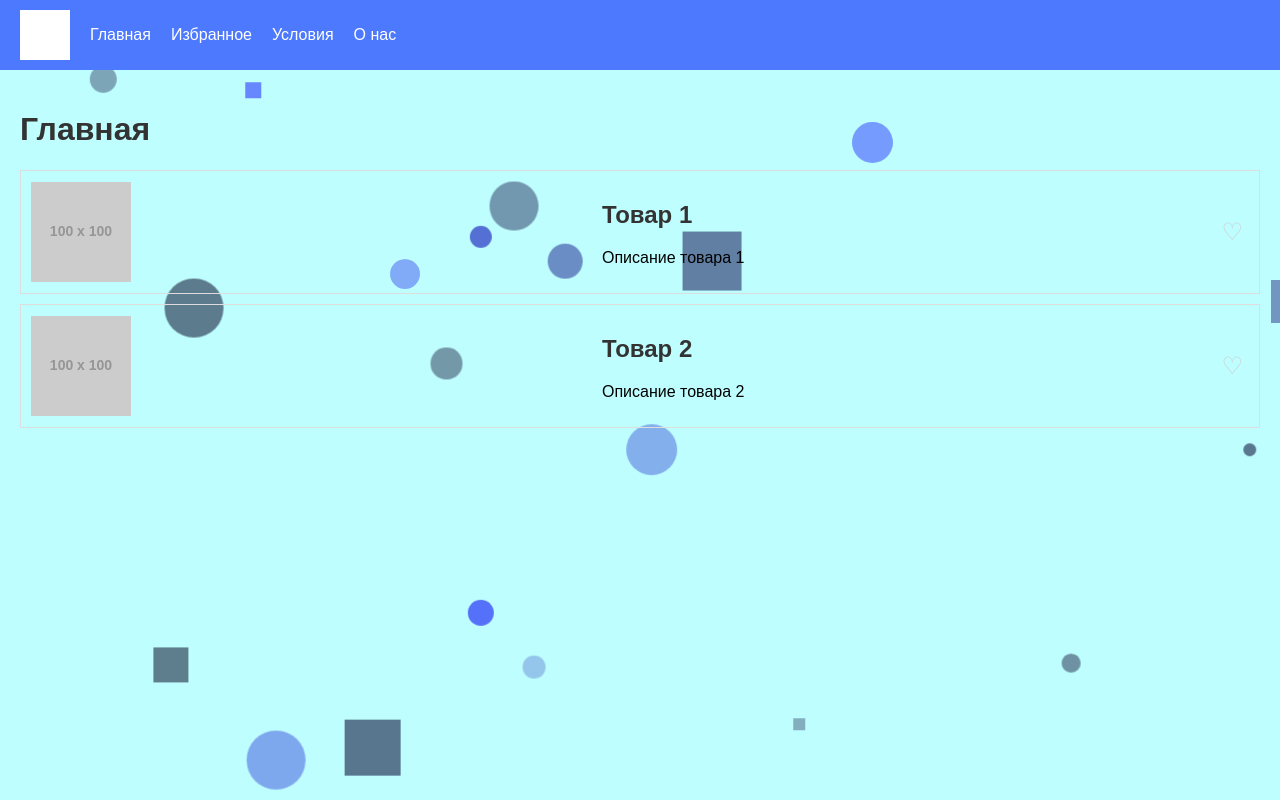
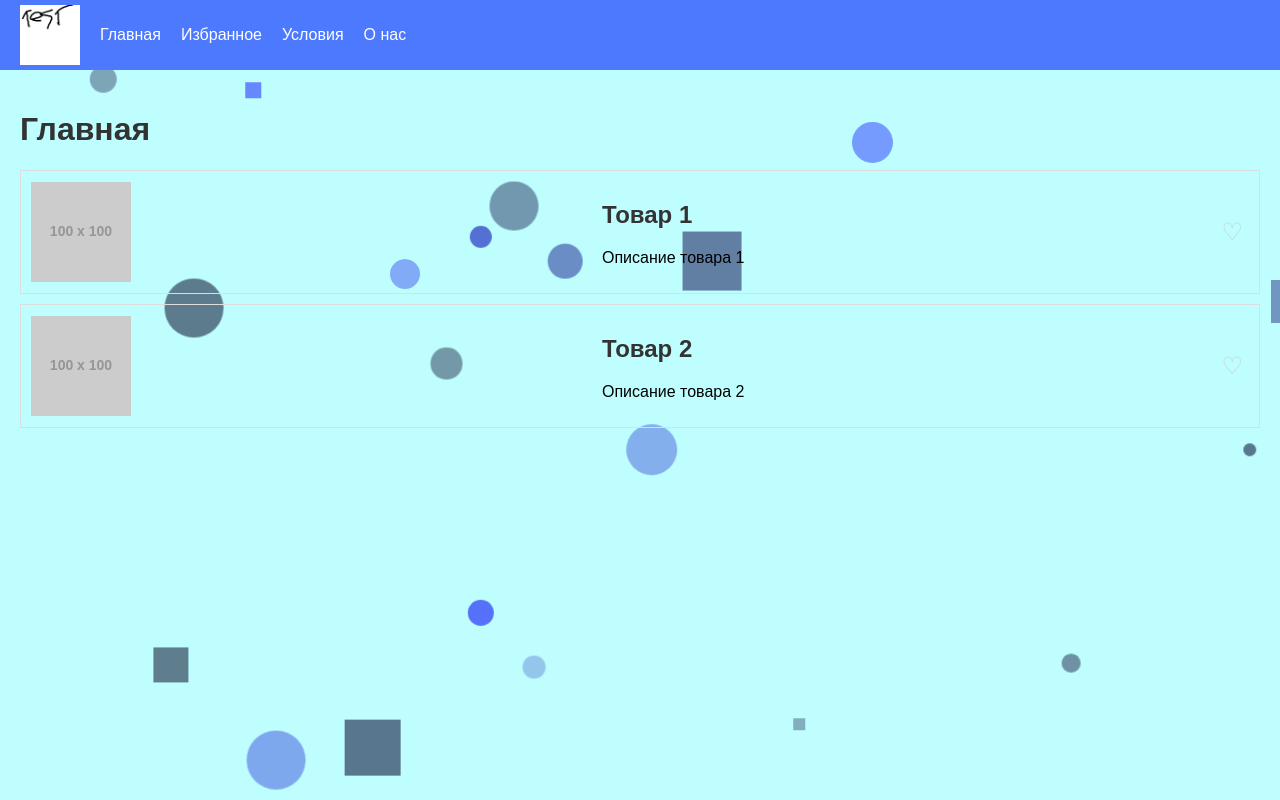
Before and after one commit to Alexasha05/diplom_bloha, a plain HTML site: page index.html in a window 1280 px wide. Drawn offline with Linux system fonts and the light colour scheme; placeholder pictures from the web are drawn by us.

Commit message:
Ver 0.1.2
Поправлена вёрстка, логотип размером 128*128 корректно вмещается в header, не изменяя размеров самого header, goyda.png является плейсхолдером и в дальнейшем будет убран (заменен на полноценный логотип, переименован на более корректное "logo.png").

WIP: создание полноценных папок img, scripts для более удобного хранения лишних данных, добавление изображений товаров, их описания, артикул, страница. Доработка страниц "О нас" и "Условия".

```diff
--- a/index.html
+++ b/index.html
@@ -8,10 +8,12 @@
 </head>
 <body>
     <!-- Контейнер для геометрических фигур -->
-    <div id="background-shapes" style="background-color: #bffeff "></div>
+    <div id="background-shapes" style="background-color: #bffeff;"></div>
 
     <header>
-        <div class="logo"></div>
+        <div class="logo">
+            <img src="goyda.png" alt="Логотип" />
+        </div>
         <nav>
             <a href="#home">Главная</a>
             <a href="#favorites">Избранное</a>
--- a/styles.css
+++ b/styles.css
@@ -42,40 +42,61 @@ body {
     }
 }
 
-/* Остальные стили остаются без изменений */
+/* Стили для header */
 header {
-    background-color: #4d79ff;
-    color: white;
-    padding: 10px 20px;
-    display: flex;
-    align-items: center;
+    display: flex; /* Flexbox для выравнивания элементов */
+    align-items: center; /* Вертикальное центрирование */
+    background-color: #4d79ff; /* Фоновый цвет */
+    color: white; /* Цвет текста */
+    padding: 0 20px; /* Отступы по горизонтали */
+    height: 70px; /* Фиксированная высота */
+    box-sizing: border-box; /* Учитываем padding в высоте */
 }
 
+/* Стили для логотипа */
 .logo {
-    width: 50px;
-    height: 50px;
-    background-color: white;
-    margin-right: 20px;
+    width: 60px; /* Ширина контейнера для логотипа */
+    height: 60px; /* Высота контейнера для логотипа */
+    display: flex; /* Flexbox для центрирования изображения */
+    align-items: center; /* Вертикальное центрирование */
+    justify-content: center; /* Горизонтальное центрирование */
+    background-color: white; /* Фон для контейнера логотипа */
+    margin-right: 20px; /* Отступ справа */
+    overflow: hidden; /* Обрезаем всё, что выходит за пределы контейнера */
 }
 
+    .logo img {
+        max-width: 100%; /* Изображение не выходит за границы контейнера */
+        max-height: 100%; /* Изображение не выходит за границы контейнера */
+        width: auto; /* Сохраняем пропорции */
+        height: auto; /* Сохраняем пропорции */
+        object-fit: contain; /* Гарантируем, что изображение помещается полностью */
+    }
+
+/* Стили для навигации */
 nav {
-    display: flex;
-    gap: 20px;
+    display: flex; /* Flexbox для размещения ссылок */
+    gap: 20px; /* Расстояние между ссылками */
 }
 
     nav a {
-        color: white;
-        text-decoration: none;
+        color: white; /* Цвет текста ссылок */
+        text-decoration: none; /* Убираем подчеркивание */
+        font-size: 16px; /* Размер шрифта */
+        line-height: 70px; /* Высота строки для вертикального центрирования */
     }
 
+/* Основной контент */
 main {
     padding: 20px;
 }
 
+/* Заголовки */
 h1, h2 {
     color: #333;
 }
 
+/* Стили для товаров */
 .product {
     border: 1px solid #ddd;
     padding: 10px;
@@ -90,6 +111,7 @@ h1, h2 {
         height: auto;
     }
 
+/* Кнопка "Добавить в избранное" */
 .favorite-btn {
     background: none;
     border: none;
```
Also changed, not shown: goyda.png (added).
